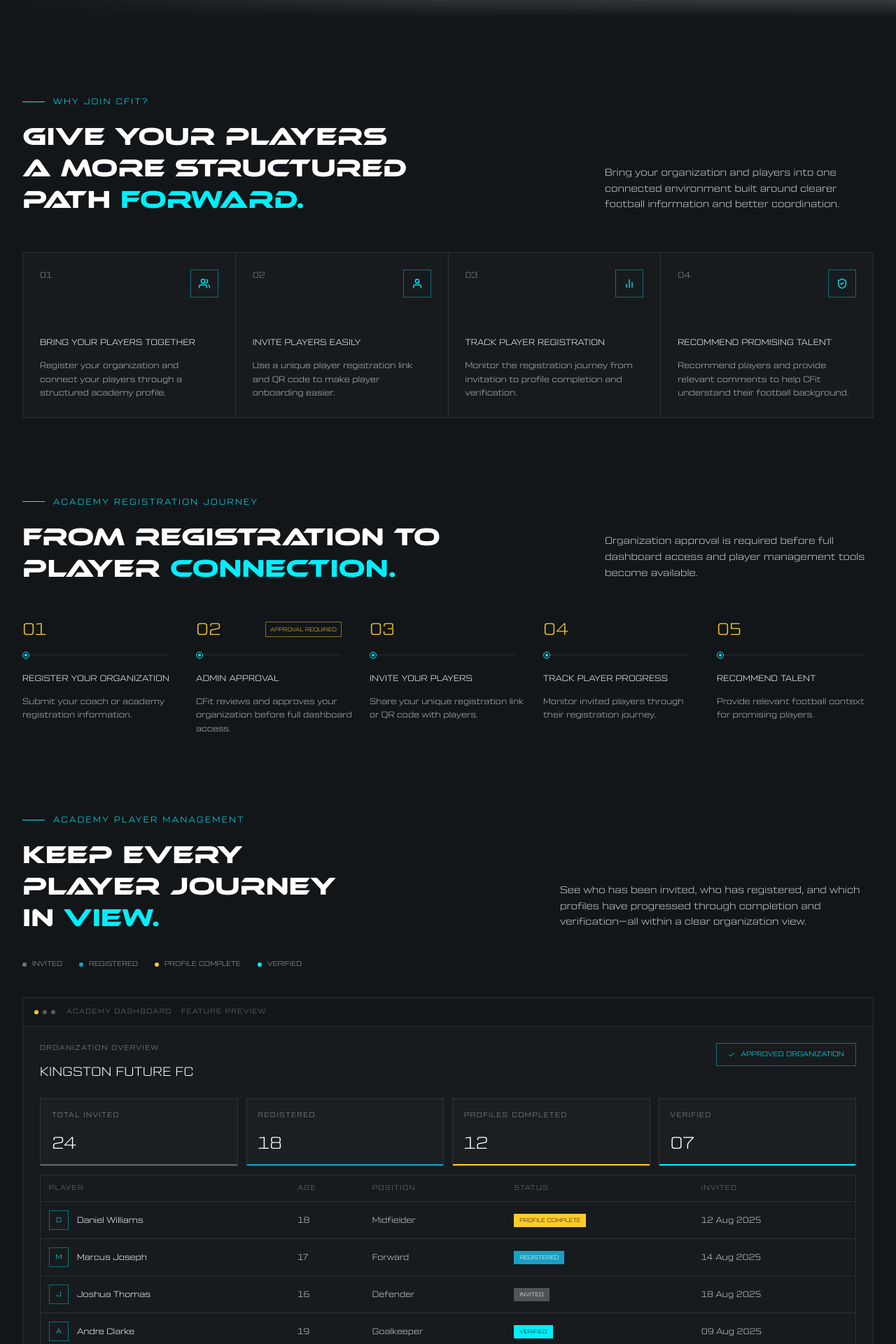
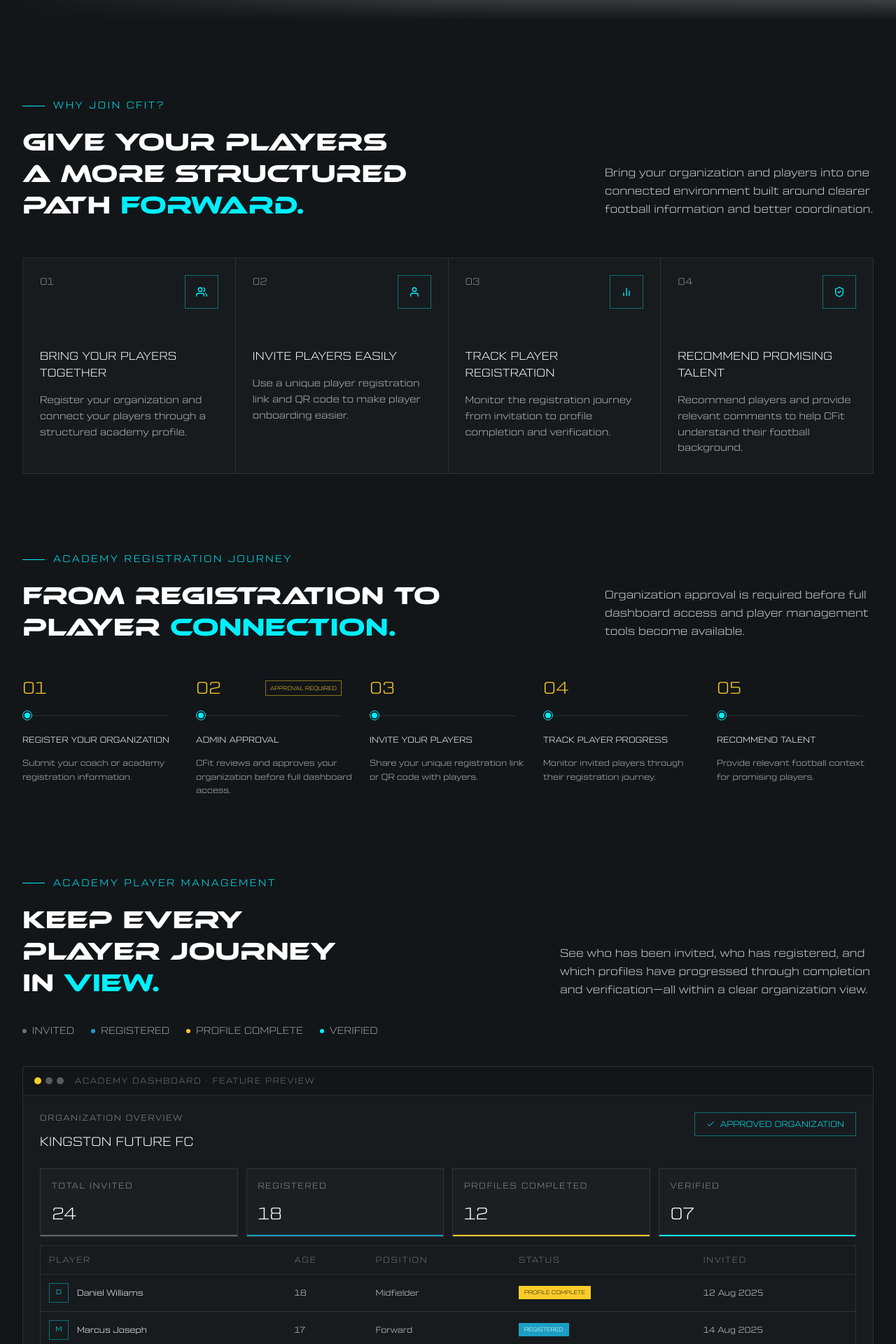
Before and after one commit to Mern-Unbeatable/jefferybryant_frontend, a React (Vite) app: page /coaches-academies in a window 1280 px wide. Shown: the part 720-2640 px from the top of the page at 70% size. Built offline with nearby package versions, Linux system fonts and the light colour scheme; grey boxes are pictures that could not be loaded.

Commit message:
feat: add sections for coaches and academies page

```diff
--- a/src/pages/coaches&Academies/sections/CoachesHeroSection.jsx
+++ b/src/pages/coaches&Academies/sections/CoachesHeroSection.jsx
@@ -17,7 +17,7 @@ const CoachesHeroSection = () => {
 
       <div className="container mx-auto px-4 py-20 sm:px-6 lg:px-8">
         <div className="max-w-2xl">
-          <p className="flex items-center gap-3 text-[10px] uppercase tracking-[0.2em] text-accent sm:text-xs">
+          <p className="flex items-center gap-3 text-xs uppercase tracking-[0.2em] text-accent sm:text-sm">
             <span className="h-px w-8 bg-accent" />
             {t("coaches.hero.eyebrow")}
           </p>
--- a/src/pages/coaches&Academies/sections/PlayerManagementSection.jsx
+++ b/src/pages/coaches&Academies/sections/PlayerManagementSection.jsx
@@ -32,7 +32,7 @@ const PlayerManagementSection = () => {
       <div className="container mx-auto px-4 sm:px-6 lg:px-8">
         <div className="flex flex-col gap-6 lg:flex-row lg:items-end lg:justify-between">
           <div>
-            <p className="flex items-center gap-3 text-[10px] uppercase tracking-[0.2em] text-accent sm:text-xs">
+            <p className="flex items-center gap-3 text-xs uppercase tracking-[0.2em] text-accent sm:text-sm">
               <span className="h-px w-8 bg-accent" />
               {t("coaches.management.eyebrow")}
             </p>
@@ -50,7 +50,7 @@ const PlayerManagementSection = () => {
               {statuses.map((status) => (
                 <li
                   key={status}
-                  className="flex items-center gap-2 text-[10px] uppercase tracking-wide text-white/60"
+                  className="flex items-center gap-2 text-sm uppercase tracking-wide text-white/60"
                 >
                   <span className={`h-1.5 w-1.5 rounded-full ${statusStyles[status].dot}`} />
                   {t(`coaches.management.statuses.${status}`)}
@@ -58,7 +58,7 @@ const PlayerManagementSection = () => {
               ))}
             </ul>
           </div>
-          <p className="max-w-md text-sm leading-relaxed text-white/80 lg:pb-14">
+          <p className="max-w-md text-base leading-relaxed text-white/80 lg:pb-14">
             {t("coaches.management.description")}
           </p>
         </div>
@@ -66,11 +66,11 @@ const PlayerManagementSection = () => {
         <div className="mt-10 border border-white/10 bg-white/2">
           <div className="flex items-center gap-4 border-b border-white/10 bg-primary px-4 py-3">
             <div className="flex gap-1.5">
-              <span className="h-1.5 w-1.5 rounded-full bg-btn-primary" />
-              <span className="h-1.5 w-1.5 rounded-full bg-white/30" />
-              <span className="h-1.5 w-1.5 rounded-full bg-white/30" />
+              <span className="h-2.5 w-2.5 rounded-full bg-btn-primary" />
+              <span className="h-2.5 w-2.5 rounded-full bg-white/30" />
+              <span className="h-2.5 w-2.5 rounded-full bg-white/30" />
             </div>
-            <span className="text-[10px] uppercase tracking-[0.15em] text-white/40">
+            <span className="text-xs uppercase tracking-[0.15em] text-white/40">
               {t("coaches.management.windowTitle")}
             </span>
           </div>
@@ -78,12 +78,12 @@ const PlayerManagementSection = () => {
           <div className="p-4 sm:p-6">
             <div className="flex flex-col gap-4 sm:flex-row sm:items-start sm:justify-between">
               <div>
-                <p className="text-[10px] uppercase tracking-[0.15em] text-white/50">
+                <p className="text-xs uppercase tracking-[0.15em] text-white/50">
                   {t("coaches.management.overview")}
                 </p>
                 <p className="mt-3 text-lg uppercase tracking-wide">Kingston Future FC</p>
               </div>
-              <span className="inline-flex items-center gap-2 self-start border border-accent/40 px-4 py-2 text-[10px] uppercase tracking-wide text-accent">
+              <span className="inline-flex items-center gap-2 self-start border border-accent/40 px-4 py-2 text-xs uppercase tracking-wide text-accent">
                 <FiCheck /> {t("coaches.management.approved")}
               </span>
             </div>
@@ -91,7 +91,7 @@ const PlayerManagementSection = () => {
             <dl className="mt-6 grid grid-cols-2 gap-3 lg:grid-cols-4">
               {stats.map(({ key, value }) => (
                 <div key={key} className="relative border border-white/10 bg-white/2 p-4">
-                  <dt className="text-[10px] uppercase tracking-[0.15em] text-white/50">
+                  <dt className="text-xs uppercase tracking-[0.15em] text-white/50">
                     {t(`coaches.management.stats.${key}`)}
                   </dt>
                   <dd className="mt-4 text-2xl">{value}</dd>
@@ -102,7 +102,7 @@ const PlayerManagementSection = () => {
 
             <div className="mt-3 overflow-x-auto border border-white/10">
               <table className="w-full min-w-[640px] text-left text-xs">
-                <thead className="text-[10px] uppercase tracking-[0.15em] text-white/40">
+                <thead className="text-xs uppercase tracking-[0.15em] text-white/40">
                   <tr className="border-b border-white/10">
                     <th className="px-3 py-3 font-normal">{t("coaches.management.columns.player")}</th>
                     <th className="px-3 py-3 font-normal">{t("coaches.management.columns.age")}</th>
--- a/src/pages/coaches&Academies/sections/RegistrationJourneySection.jsx
+++ b/src/pages/coaches&Academies/sections/RegistrationJourneySection.jsx
@@ -16,7 +16,7 @@ const RegistrationJourneySection = () => {
       <div className="container mx-auto px-4 sm:px-6 lg:px-8">
         <div className="flex flex-col gap-6 lg:flex-row lg:items-end lg:justify-between">
           <div>
-            <p className="flex items-center gap-3 text-[10px] uppercase tracking-[0.2em] text-accent sm:text-xs">
+            <p className="flex items-center gap-3 text-xs uppercase tracking-[0.2em] text-accent sm:text-sm">
               <span className="h-px w-8 bg-accent" />
               {t("coaches.journey.eyebrow")}
             </p>
@@ -30,7 +30,7 @@ const RegistrationJourneySection = () => {
               </span>
             </h2>
           </div>
-          <p className="max-w-sm text-sm leading-relaxed text-white/80 lg:pb-2">
+          <p className="max-w-sm text-base leading-relaxed text-white/80 lg:pb-2">
             {t("coaches.journey.description")}
           </p>
         </div>
@@ -50,8 +50,8 @@ const RegistrationJourneySection = () => {
               </div>
 
               <div className="mt-5 flex items-center">
-                <span className="flex h-2.5 w-2.5 shrink-0 items-center justify-center rounded-full border border-accent">
-                  <span className="h-1 w-1 rounded-full bg-accent" />
+                <span className="flex h-3.5 w-3.5 shrink-0 items-center justify-center rounded-full border border-accent">
+                  <span className="h-2 w-2 rounded-full bg-accent" />
                 </span>
                 <span className="h-px flex-1 bg-white/10 lg:mr-4" />
               </div>
--- a/src/pages/coaches&Academies/sections/WhyJoinSection.jsx
+++ b/src/pages/coaches&Academies/sections/WhyJoinSection.jsx
@@ -17,7 +17,7 @@ const WhyJoinSection = () => {
       <div className="container mx-auto px-4 sm:px-6 lg:px-8">
         <div className="flex flex-col gap-6 lg:flex-row lg:items-end lg:justify-between">
           <div>
-            <p className="flex items-center gap-3 text-[10px] uppercase tracking-[0.2em] text-accent sm:text-xs">
+            <p className="flex items-center gap-3 text-xs uppercase tracking-[0.2em] text-accent sm:text-sm">
               <span className="h-px w-8 bg-accent" />
               {t("coaches.whyJoin.eyebrow")}
             </p>
@@ -32,7 +32,7 @@ const WhyJoinSection = () => {
               </span>
             </h2>
           </div>
-          <p className="max-w-sm text-sm leading-relaxed text-white/80 lg:pb-2">
+          <p className="max-w-sm text-base leading-relaxed text-white/80 lg:pb-2">
             {t("coaches.whyJoin.description")}
           </p>
         </div>
@@ -46,17 +46,17 @@ const WhyJoinSection = () => {
                 className="flex flex-col border-b border-r border-white/10 bg-white/2 p-6 transition-colors hover:bg-white/4"
               >
                 <div className="flex items-start justify-between">
-                  <span className="text-xs text-white/50">
+                  <span className="text-sm text-white/50">
                     {String(index + 1).padStart(2, "0")}
                   </span>
-                  <span className="flex h-10 w-10 items-center justify-center border border-accent/40 text-accent">
+                  <span className="flex h-12 w-12 items-center justify-center border border-accent/40 text-accent">
                     <Icon />
                   </span>
                 </div>
-                <h3 className="mt-14 text-xs uppercase tracking-wide">
+                <h3 className="mt-14 text-base uppercase tracking-wide">
                   {t(`coaches.whyJoin.items.${key}.title`)}
                 </h3>
-                <p className="mt-4 text-xs leading-relaxed text-white/70">
+                <p className="mt-4 text-sm leading-relaxed text-white/70">
                   {t(`coaches.whyJoin.items.${key}.description`)}
                 </p>
               </li>
```
